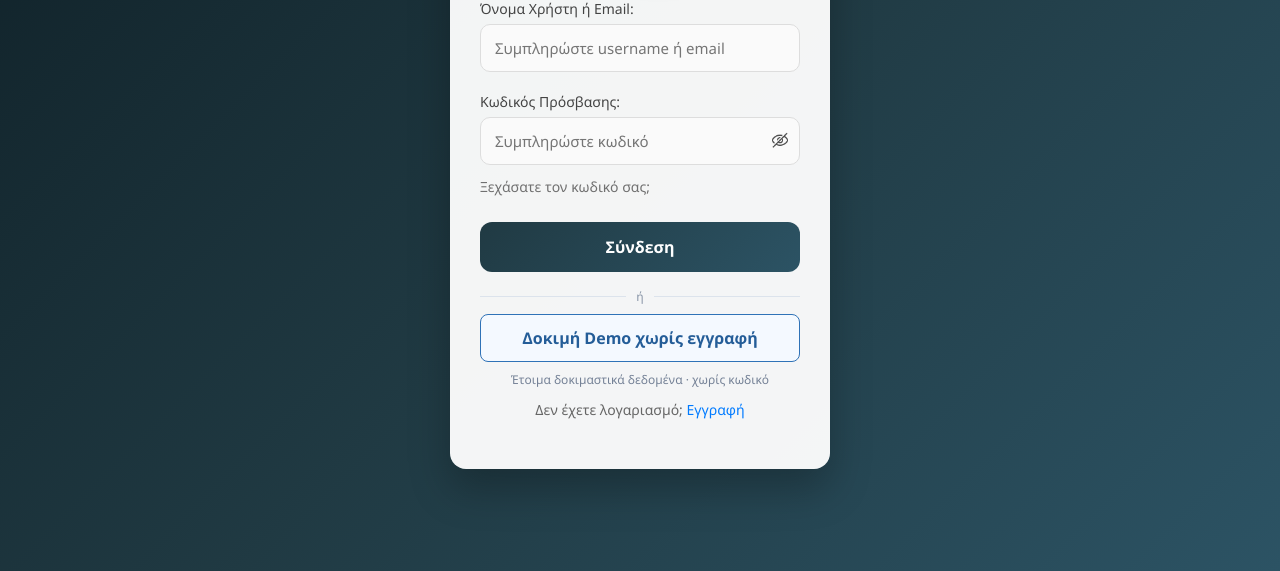
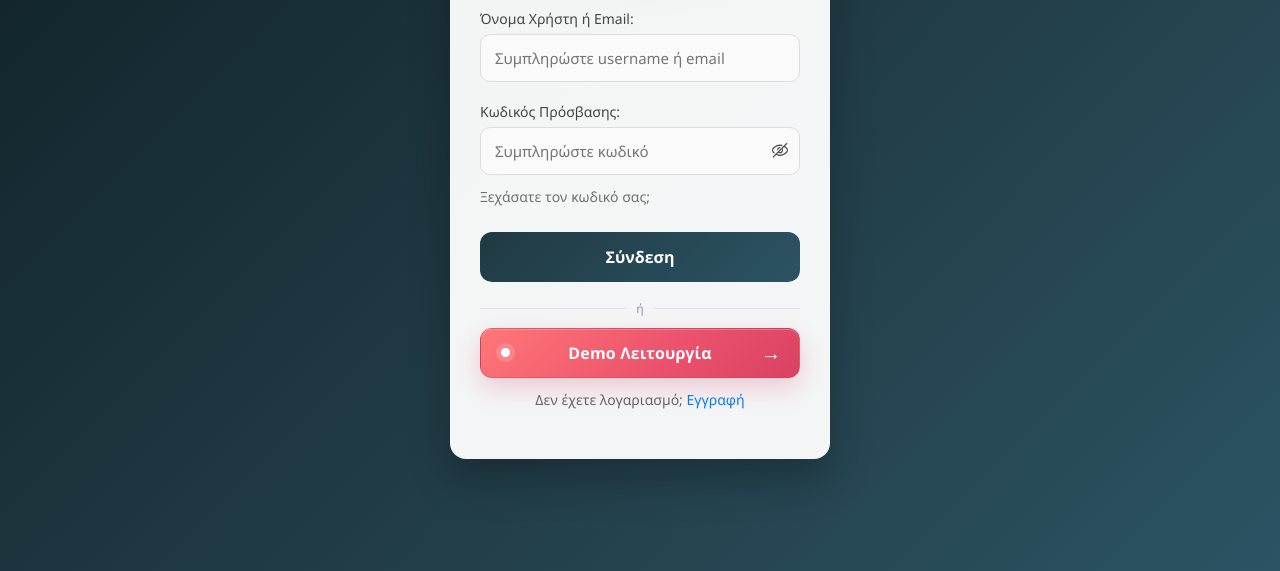
Before and after one commit to panagiotiseleftheriadis/CaReMind, a website: page frontend/index.html in a window 1280 px wide. Shown: the part 229-800 px from the top of the page. Drawn offline with Linux system fonts and the light colour scheme; no server answers.

Commit message:
style: refine demo login call to action

```diff
--- a/frontend/index.html
+++ b/frontend/index.html
@@ -71,9 +71,10 @@
           <div class="demo-entry" aria-label="Δοκιμαστική πρόσβαση">
             <span>ή</span>
             <button type="button" class="btn-demo" id="demoLoginBtn">
-              Δοκιμή Demo χωρίς εγγραφή
+              <span class="demo-status" aria-hidden="true"></span>
+              <span class="demo-label">Demo Λειτουργία</span>
+              <span class="demo-arrow" aria-hidden="true">→</span>
             </button>
-            <small>Έτοιμα δοκιμαστικά δεδομένα · χωρίς κωδικό</small>
           </div>
 
           <div class="interest-link" style="text-align: center; margin-top: 12px">
--- a/frontend/login.css
+++ b/frontend/login.css
@@ -352,8 +352,8 @@
 }
 .demo-entry {
   display: grid;
-  gap: 9px;
-  margin-top: 16px;
+  gap: 11px;
+  margin-top: 18px;
   text-align: center;
 }
 
@@ -374,21 +374,64 @@
 }
 
 .btn-demo {
+  position: relative;
+  isolation: isolate;
+  overflow: hidden;
+  display: grid;
+  grid-template-columns: 24px 1fr 24px;
+  align-items: center;
+  gap: 10px;
   width: 100%;
-  border: 1px solid #2f72b7;
-  border-radius: 8px;
-  padding: 12px 16px;
-  color: #245d98;
-  background: #f4f9ff;
+  border: 1px solid rgba(183, 52, 77, 0.34);
+  border-radius: 12px;
+  padding: 13px 16px;
+  color: #fff;
+  background: linear-gradient(135deg, #ff7777 0%, #ec526d 58%, #d94263 100%);
+  box-shadow:
+    0 10px 24px rgba(217, 66, 99, 0.24),
+    inset 0 1px 0 rgba(255, 255, 255, 0.25);
   font: inherit;
   font-weight: 700;
+  letter-spacing: 0.15px;
   cursor: pointer;
-  transition: background-color 0.2s ease, transform 0.2s ease;
+  transition: transform 0.24s ease, box-shadow 0.24s ease, filter 0.24s ease;
+}
+
+.btn-demo::before {
+  content: "";
+  position: absolute;
+  z-index: -1;
+  top: -100%;
+  left: -40%;
+  width: 34%;
+  height: 300%;
+  background: linear-gradient(90deg, transparent, rgba(255, 255, 255, 0.3), transparent);
+  transform: rotate(18deg);
+  transition: left 0.55s ease;
 }
 
 .btn-demo:hover {
-  background: #e5f2ff;
-  transform: translateY(-1px);
+  transform: translateY(-2px);
+  filter: saturate(1.06);
+  box-shadow:
+    0 14px 30px rgba(217, 66, 99, 0.32),
+    inset 0 1px 0 rgba(255, 255, 255, 0.3);
+}
+
+.btn-demo:hover::before {
+  left: 120%;
+}
+
+.btn-demo:active {
+  transform: translateY(0);
+  box-shadow:
+    0 7px 16px rgba(217, 66, 99, 0.23),
+    inset 0 1px 0 rgba(255, 255, 255, 0.22);
+}
+
+.btn-demo:focus-visible {
+  outline: 3px solid rgba(255, 119, 119, 0.28);
+  outline-offset: 3px;
 }
 
 .btn-demo:disabled {
@@ -396,7 +439,34 @@
   opacity: 0.65;
 }
 
-.demo-entry small {
-  color: #748196;
-  font-size: 12px;
+.demo-status {
+  width: 9px;
+  height: 9px;
+  margin-left: 4px;
+  border-radius: 50%;
+  background: #fff;
+  box-shadow: 0 0 0 5px rgba(255, 255, 255, 0.16);
 }
+
+.demo-label {
+  text-align: center;
+}
+
+.demo-arrow {
+  font-size: 20px;
+  font-weight: 400;
+  line-height: 1;
+  transition: transform 0.24s ease;
+}
+
+.btn-demo:hover .demo-arrow {
+  transform: translateX(3px);
+}
+
+@media (prefers-reduced-motion: reduce) {
+  .btn-demo,
+  .btn-demo::before,
+  .demo-arrow {
+    transition: none;
+  }
+}
```
